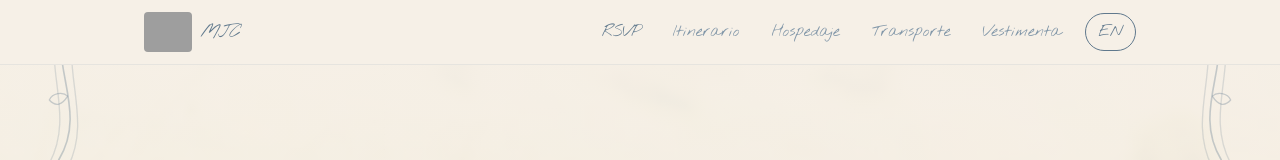
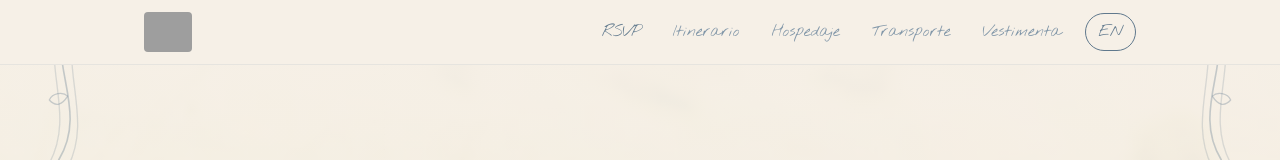
Before and after one commit to jcmgiono/mjcwedding, a React (Create React App) app: page / in a window 1280 px wide. Shown: the top 160 px of the page. Built offline with nearby package versions, Linux system fonts and the light colour scheme; grey boxes are pictures that could not be loaded.

Commit message:
Updates navbar

```diff
--- a/src/App.js
+++ b/src/App.js
@@ -1032,7 +1032,6 @@ export default function Wedding() {
           <div className="max-w-5xl mx-auto px-3 md:px-4 py-2 md:py-3 flex items-center justify-between">
             <button onClick={goHome} className="flex items-center gap-1.5 md:gap-2 hover:opacity-70">
               <span className="text-lg" style={{ color: C.blue }}>←</span>
-              <span className="text-base md:text-lg" style={{ color: C.blue, fontStyle: 'italic' }}>MJC</span>
             </button>
             <button onClick={() => setLang(lang === 'es' ? 'en' : 'es')} className="px-2.5 py-1 md:px-3 md:py-1.5 rounded-full text-xs md:text-sm" style={{ border: `1px solid ${C.blue}`, color: C.blue }}>{t.lang}</button>
           </div>
@@ -1187,7 +1186,6 @@ export default function Wedding() {
           <div className="max-w-5xl mx-auto px-3 md:px-4 py-2 md:py-3 flex items-center justify-between">
             <button onClick={goHome} className="flex items-center gap-1.5 md:gap-2 hover:opacity-70">
               <span className="text-lg" style={{ color: C.blue }}>←</span>
-              <span className="text-base md:text-lg" style={{ color: C.blue, fontStyle: 'italic' }}>MJC</span>
             </button>
             <button onClick={() => setLang(lang === 'es' ? 'en' : 'es')} className="px-2.5 py-1 md:px-3 md:py-1.5 rounded-full text-xs md:text-sm" style={{ border: `1px solid ${C.blue}`, color: C.blue }}>{t.lang}</button>
           </div>
@@ -1444,11 +1442,9 @@ export default function Wedding() {
                 <span className="text-white text-[10px]">{mobileMenuOpen ? '×' : '≡'}</span>
               </div>
             </div>
-            <span className="text-lg" style={{ color: C.blue, fontStyle: 'italic' }}>MJC</span>
           </button>
           <div className="hidden md:flex items-center gap-1.5 md:gap-2">
             <Img src="mjc_doodle_dancing.png" alt="Dancing" className="w-12 h-10 rounded" />
-            <span className="text-lg" style={{ color: C.blue, fontStyle: 'italic' }}>MJC</span>
           </div>
           <div className="flex items-center gap-1.5 md:gap-4 text-xs md:text-sm leading-snug">
             {t.nav.slice(0, 5).map((n, i) => <a key={i} href={`#s${i}`} className="hidden md:block px-2 py-1 hover:opacity-70" style={{ color: i === 0 ? C.blue : C.blueLight }}>{n}</a>)}
```
